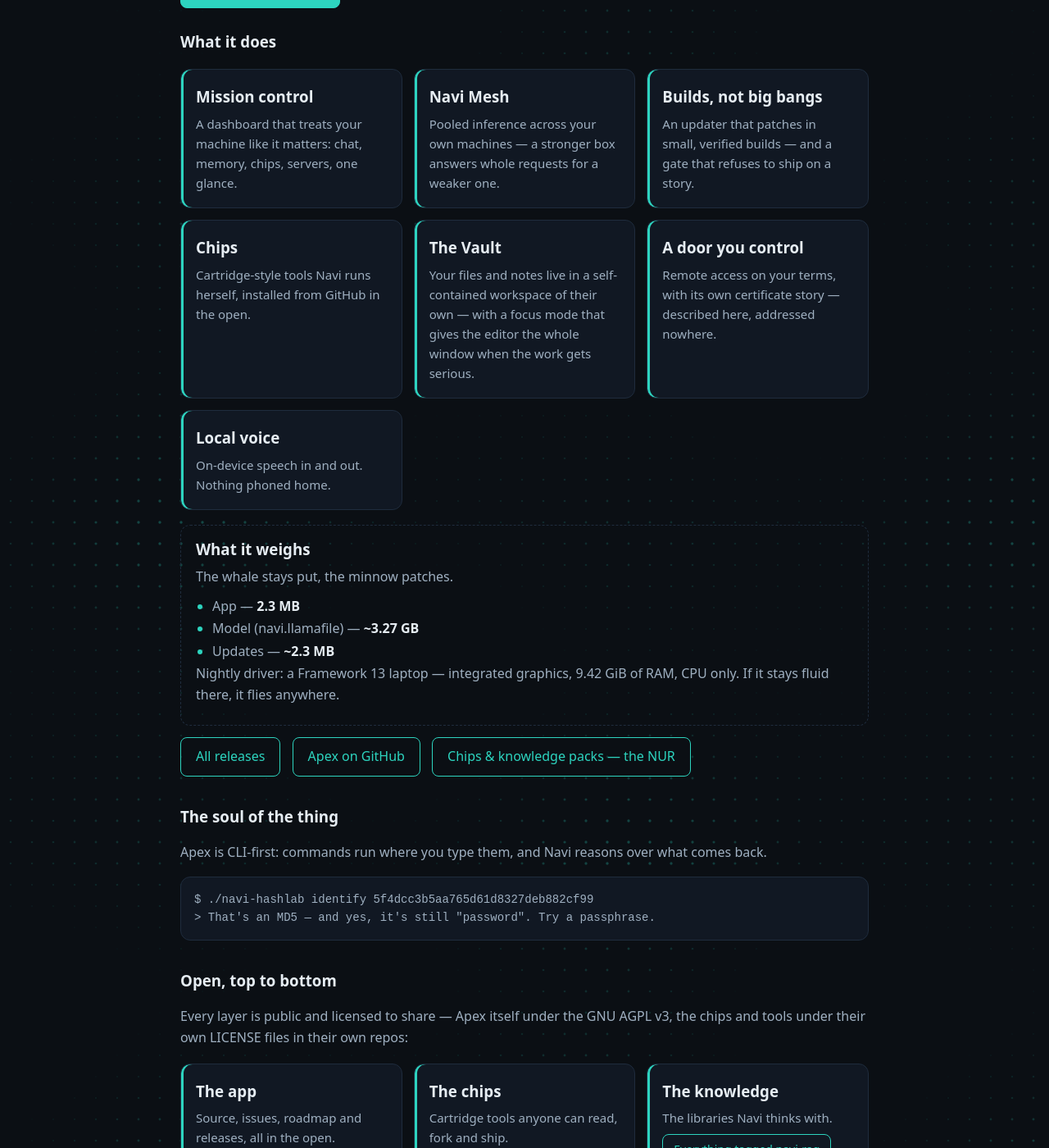
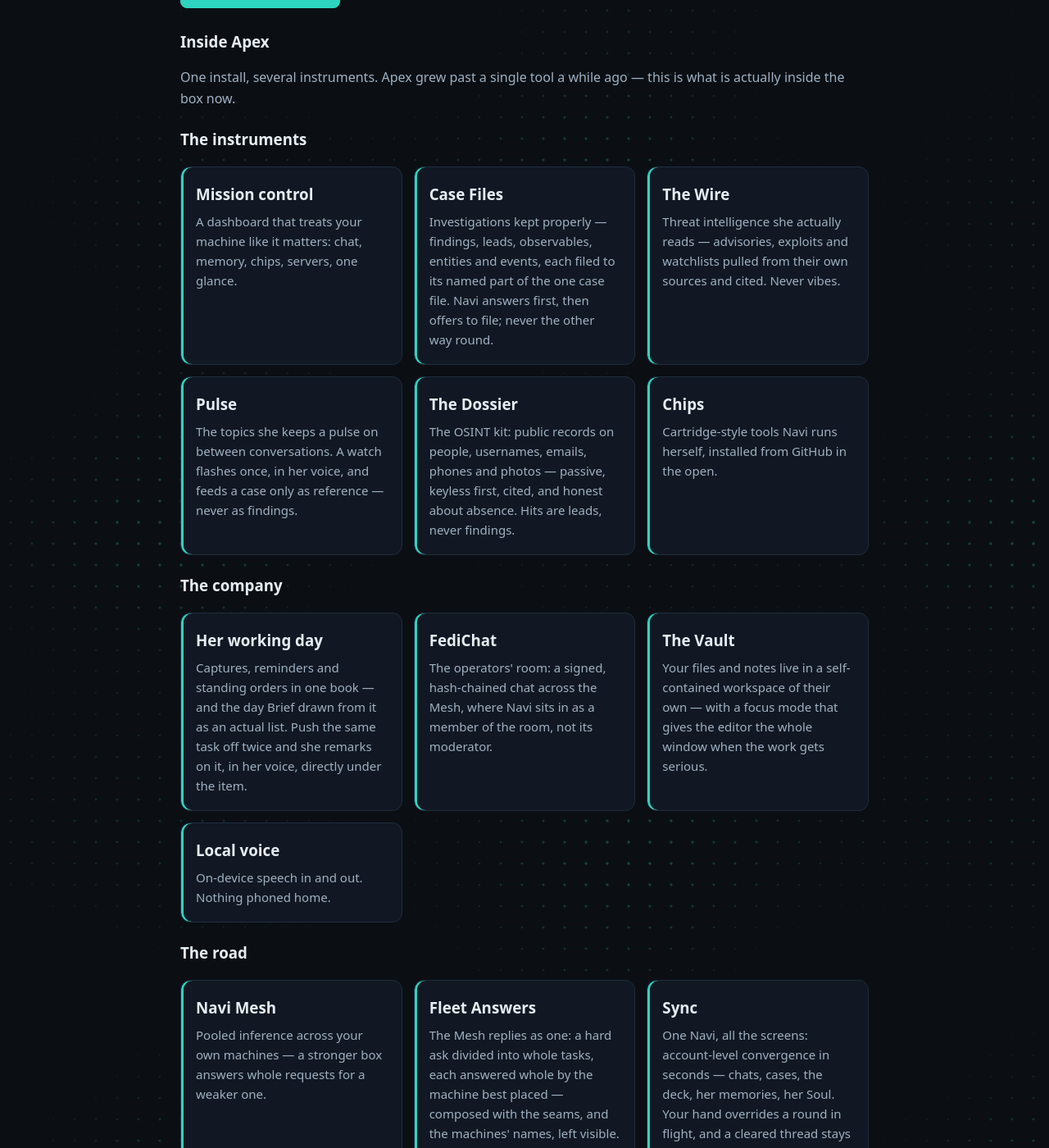
Before and after one commit to AlexKollar/nocturnerow, a Jekyll site: the page built from apex.html, in a window 1280 px wide and 1400 px high, scrolled down 1909 px. Shown: the whole window at 82% size. Built offline with Jekyll 4.4.1, drawn with Linux system fonts in a browser that asks for light colours; some of the changed text lies outside the part shown.

Commit message:
Nav restructured (The Row / The Work / The Chronicle / Federations); Apex page grows Inside Apex + the NUR kept separate; visible chip corrected to Edge v0.6.3e

```diff
--- a/_layouts/default.html
+++ b/_layouts/default.html
@@ -194,7 +194,7 @@ header nav .navdrop-menu a{padding-left:24px}
 <div class="wrap">
 <div class="wordmark"><button class="brand-term" id="termToggle" type="button" aria-label="Open the field terminal"><span class="glitch-img"><img class="base" src="/logo.png" alt=""><span class="glyph" aria-hidden="true">&gt;_</span></span></button><span class="glitch" data-text="NOCTURNE ROW">NOCTURNE ROW</span></div>
 <button class="nav-toggle" type="button" aria-expanded="false" aria-controls="site-nav" aria-label="Toggle navigation menu"><span class="bar"></span><span class="bar"></span><span class="bar"></span></button>
-<nav id="site-nav"><a href="/">Home</a><a href="/mission.html">Mission</a><a href="/navi.html">Navi</a><span class="navdrop"><a href="/projects.html">Projects</a><button class="navdrop-btn" type="button" aria-haspopup="true" aria-expanded="false" aria-label="Open the projects menu">▾</button><span class="navdrop-menu"><a href="/apex.html">Apex</a><a href="/mesh.html">Mesh</a><a href="/nur.html">NUR</a><a href="/roadmap.html">Roadmap</a></span></span><span class="navdrop"><a href="/federations.html">Federations</a><button class="navdrop-btn" type="button" aria-haspopup="true" aria-expanded="false" aria-label="Open the federations menu">▾</button><span class="navdrop-menu"><a href="/rockport-mesh.html">Rockport Mesh</a><a href="/submit-a-federation.html">Submit a Federation</a></span></span><a href="/blog.html">Dispatches</a><a href="/rogues.html">Rogues</a></nav>
+<nav id="site-nav"><a href="/">Home</a><span class="navdrop"><a href="/mission.html">The Row</a><button class="navdrop-btn" type="button" aria-haspopup="true" aria-expanded="false" aria-label="Open the Row menu">▾</button><span class="navdrop-menu"><a href="/mission.html">Mission</a><a href="/navi.html">Navi</a><a href="/rogues.html">Rogues</a></span></span><span class="navdrop"><a href="/projects.html">The Work</a><button class="navdrop-btn" type="button" aria-haspopup="true" aria-expanded="false" aria-label="Open the Work menu">▾</button><span class="navdrop-menu"><a href="/projects.html">Projects</a><a href="/apex.html">Apex</a><a href="/mesh.html">Mesh</a><a href="/nur.html">NUR</a><a href="/pia.html">Pia</a></span></span><span class="navdrop"><a href="/roadmap.html">The Chronicle</a><button class="navdrop-btn" type="button" aria-haspopup="true" aria-expanded="false" aria-label="Open the Chronicle menu">▾</button><span class="navdrop-menu"><a href="/roadmap.html">Roadmap</a><a href="/blog.html">Dispatches</a></span></span><span class="navdrop"><a href="/federations.html">Federations</a><button class="navdrop-btn" type="button" aria-haspopup="true" aria-expanded="false" aria-label="Open the federations menu">▾</button><span class="navdrop-menu"><a href="/rockport-mesh.html">Rockport Mesh</a><a href="/submit-a-federation.html">Submit a Federation</a></span></span></nav>
 </div>
 </header>
 {{ content }}
--- a/apex.html
+++ b/apex.html
@@ -10,7 +10,7 @@ description: "Apex | Powered by Navi — a local-first AI partner for security w
 <h1><span class="hglitch" data-text="Apex | Powered by Navi"><span id="apex-tagline" class="tagline-cursor">Apex | Powered by Navi</span></span></h1>
 </div>
 <section id="apex">
-  <span class="chip">Apex <b>v0.2.0 Stable</b> · Edge <b>v0.6.2e</b></span>
+  <span class="chip">Apex <b>v0.2.0 Stable</b> · Edge <b>v0.6.3e</b></span>
 <p>Apex runs entirely on your own hardware: your machine, your network, your data never leaves the building — and the model answering is Navi, the one it was built around.</p>
 <p style="font-size:18px;color:var(--text)"><b>Open source, top to bottom</b> — the app, the chips, the knowledge packs, the crypto tools, even this website. Nothing to take on faith; read it all.</p>
 <style>
@@ -62,15 +62,31 @@ fetch('https://api.github.com/repos/AlexKollar/Apex/releases?per_page=5').then(f
 <h3 style="margin-top:26px">The Mesh, drawn</h3>
 <p>One federation, drawn in full on its own page: Pia asks in teal, the fleet answers in amber, and Node № 004 is still empty — maybe yours.</p>
 <p><a class="btn solid" href="/mesh.html">Explore the Mesh →</a></p>
-<h3 style="margin-top:26px">What it does</h3>
+<h3 style="margin-top:26px">Inside Apex</h3>
+<p>One install, several instruments. Apex grew past a single tool a while ago — this is what is actually inside the box now.</p>
+<h3 style="margin-top:22px">The instruments</h3>
 <div class="grid">
 <div class="tile"><h3>Mission control</h3><p>A dashboard that treats your machine like it matters: chat, memory, chips, servers, one glance.</p></div>
+<div class="tile"><h3>Case Files</h3><p>Investigations kept properly — findings, leads, observables, entities and events, each filed to its named part of the one case file. Navi answers first, then offers to file; never the other way round.</p></div>
+<div class="tile"><h3>The Wire</h3><p>Threat intelligence she actually reads — advisories, exploits and watchlists pulled from their own sources and cited. Never vibes.</p></div>
+<div class="tile"><h3>Pulse</h3><p>The topics she keeps a pulse on between conversations. A watch flashes once, in her voice, and feeds a case only as reference — never as findings.</p></div>
+<div class="tile"><h3>The Dossier</h3><p>The OSINT kit: public records on people, usernames, emails, phones and photos — passive, keyless first, cited, and honest about absence. Hits are leads, never findings.</p></div>
+<div class="tile"><h3>Chips</h3><p>Cartridge-style tools Navi runs herself, installed from GitHub in the open.</p></div>
+</div>
+<h3 style="margin-top:22px">The company</h3>
+<div class="grid">
+<div class="tile"><h3>Her working day</h3><p>Captures, reminders and standing orders in one book — and the day Brief drawn from it as an actual list. Push the same task off twice and she remarks on it, in her voice, directly under the item.</p></div>
+<div class="tile"><h3>FediChat</h3><p>The operators' room: a signed, hash-chained chat across the Mesh, where Navi sits in as a member of the room, not its moderator.</p></div>
+<div class="tile"><h3>The Vault</h3><p>Your files and notes live in a self-contained workspace of their own — with a focus mode that gives the editor the whole window when the work gets serious.</p></div>
+<div class="tile"><h3>Local voice</h3><p>On-device speech in and out. Nothing phoned home.</p></div>
+</div>
+<h3 style="margin-top:22px">The road</h3>
+<div class="grid">
 <div class="tile"><h3>Navi Mesh</h3><p>Pooled inference across your own machines — a stronger box answers whole requests for a weaker one.</p></div>
+<div class="tile"><h3>Fleet Answers</h3><p>The Mesh replies as one: a hard ask divided into whole tasks, each answered whole by the machine best placed — composed with the seams, and the machines' names, left visible.</p></div>
+<div class="tile"><h3>Sync</h3><p>One Navi, all the screens: account-level convergence in seconds — chats, cases, the deck, her memories, her Soul. Your hand overrides a round in flight, and a cleared thread stays cleared.</p></div>
+<div class="tile"><h3>A door you control</h3><p>Remote access on your terms, with its own certificate story — described here, addressed nowhere.</p></div>
 <div class="tile"><h3>Builds, not big bangs</h3><p>An updater that patches in small, verified builds — and a gate that refuses to ship on a story.</p></div>
-<div class="tile"><h3>Chips</h3><p>Cartridge-style tools Navi runs herself, installed from GitHub in the open.</p></div>
-<div class="tile"><h3>The Vault</h3><p>Your files and notes live in a self-contained workspace of their own — with a focus mode that gives the editor the whole window when the work gets serious.</p></div>
-<div class="tile"><h3>A door you control</h3><p>Remote access on your terms, with its own certificate story — described here, addressed nowhere.</p></div>
-<div class="tile"><h3>Local voice</h3><p>On-device speech in and out. Nothing phoned home.</p></div>
 </div>
 <div class="stats"><h3>What it weighs</h3>
 <p>The whale stays put, the minnow patches.</p>
@@ -84,6 +100,9 @@ fetch('https://api.github.com/repos/AlexKollar/Apex/releases?per_page=5').then(f
 <a class="btn" href="https://github.com/AlexKollar/Apex/releases">All releases</a>
 <a class="btn" href="https://github.com/AlexKollar/Apex">Apex on GitHub</a>
 <a class="btn" href="/nur.html">Chips &amp; knowledge packs — the NUR</a>
+<h3 style="margin-top:34px">Separate on purpose: the NUR</h3>
+<p>The Navi User Repo is not part of Apex, and this page won't pretend otherwise. It is the community shelf — chips and knowledge packs other people build and publish, in their own repos, under their own names. Apex can install from it; Apex doesn't own it. It keeps its own page, its own rules, and its own door.</p>
+<p><a class="btn" href="/nur.html">The NUR — its own page →</a></p>
 <h3 style="margin-top:34px">The soul of the thing</h3>
 <p>Apex is CLI-first: commands run where you type them, and Navi reasons over what comes back.</p>
 <pre style="background:var(--panel);border:1px solid var(--line);border-radius:12px;padding:16px;overflow-x:auto;color:var(--muted);font-size:14px">$ ./navi-hashlab identify 5f4dcc3b5aa765d61d8327deb882cf99
```
